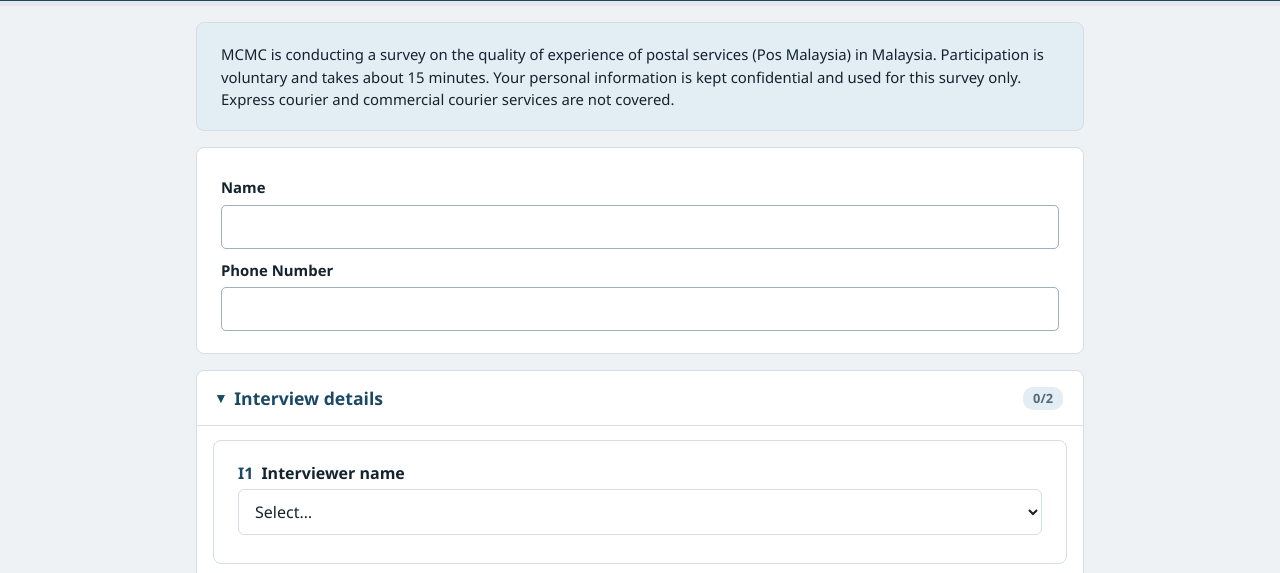
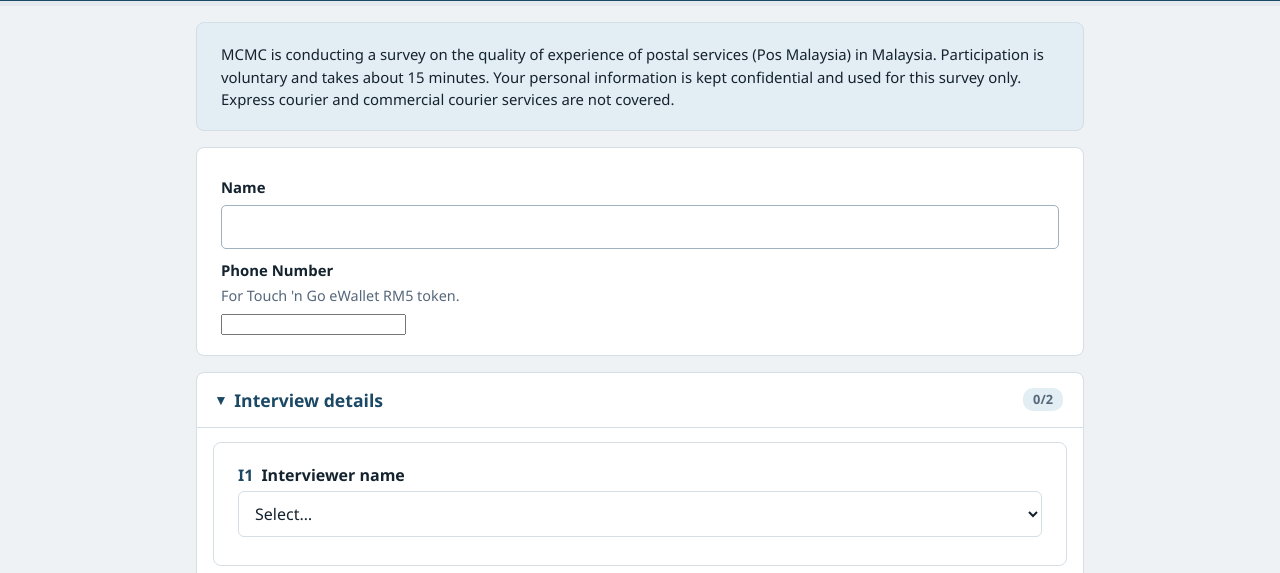
Before and after one commit to bbstatsmcmc-spec/PCQoES2026, a plain HTML site: page postal.html in a window 1280 px wide. Shown: the part 177-750 px from the top of the page. Drawn offline with Linux system fonts and the light colour scheme.

Commit message:
Update postal.html

```diff
--- a/postal.html
+++ b/postal.html
@@ -177,7 +177,7 @@ if(!ok)m.push(q.id);if(q.end&&a!=null&&q.end(a))break}return m}
 function R(){document.documentElement.lang=lang;$("ti").textContent=u("ag");$("cf").textContent=u("cf");$("bk").textContent=lang=="ms"?"← Pilih survei lain":"← Choose another survey";$("bk").href="index.html?lang="+lang;$("sub").textContent=u("ti");$("b0").className=lang=="en"?"on":"";$("b1").className=lang=="ms"?"on":"";document.title=u("ti");
 if(fin){$("app").innerHTML=`<div class=card><h2>${u("ok")}</h2><p>${u("th")}</p><p>${u("rf")}: <span class=ref>${ref}</span></p><p class=n>${u("kp")}</p><button class="btn ghost" onclick="fin=0;R()">${u("ed")}</button></div><div class=help>${u("ct")}</div>`;return}
 let y=window.scrollY,[o,stop]=run();let tot=Q.filter(q=>!q.h&&vis(q)).length,dn=tot-missing().length;
-let h=`<div class="card statement">${u("intro")}</div><div class=card><label class=f>${u("nm")}</label><input type=text id=rn value="${(X.rn||"").replace(/"/g,"&quot;")}" onchange="X.rn=this.value"><label class=f>${u("em")}</label><input type=email value="${X.re||""}" onchange="X.re=this.value"></div>`+o.join("");
+let h=`<div class="card statement">${u("intro")}</div><div class=card><label class=f>${u("nm")}</label><input type=text id=rn value="${(X.rn||"").replace(/"/g,"&quot;")}" onchange="X.rn=this.value"><label class=f>${u("em")}</label><p class=n style="margin:0 0 4px">${u("emn")}</p><input type=tel inputmode=tel value="${X.re||""}" onchange="X.re=this.value"></div>`+o.join("");
 if(stop){h+=`<div class=card><p>${u("end")}</p><button class=btn onclick="send('terminated')">${u("sub")}</button></div>`}
 else{h+=`<div class="card er ${err.length?"":"hid"}" id=es><b>${u("fix")}</b><ul>${err.map(e=>`<li>${e.replace("Q","")}</li>`).join("")}</ul></div><button class=btn onclick="send('complete')">${u("sub")}</button>`}h+=`<div class=help>${u("ct")}</div>`;
 $("app").innerHTML=h;$("pg").style.width=Math.round(dn/tot*100)+"%";window.scrollTo(0,y)}
```
